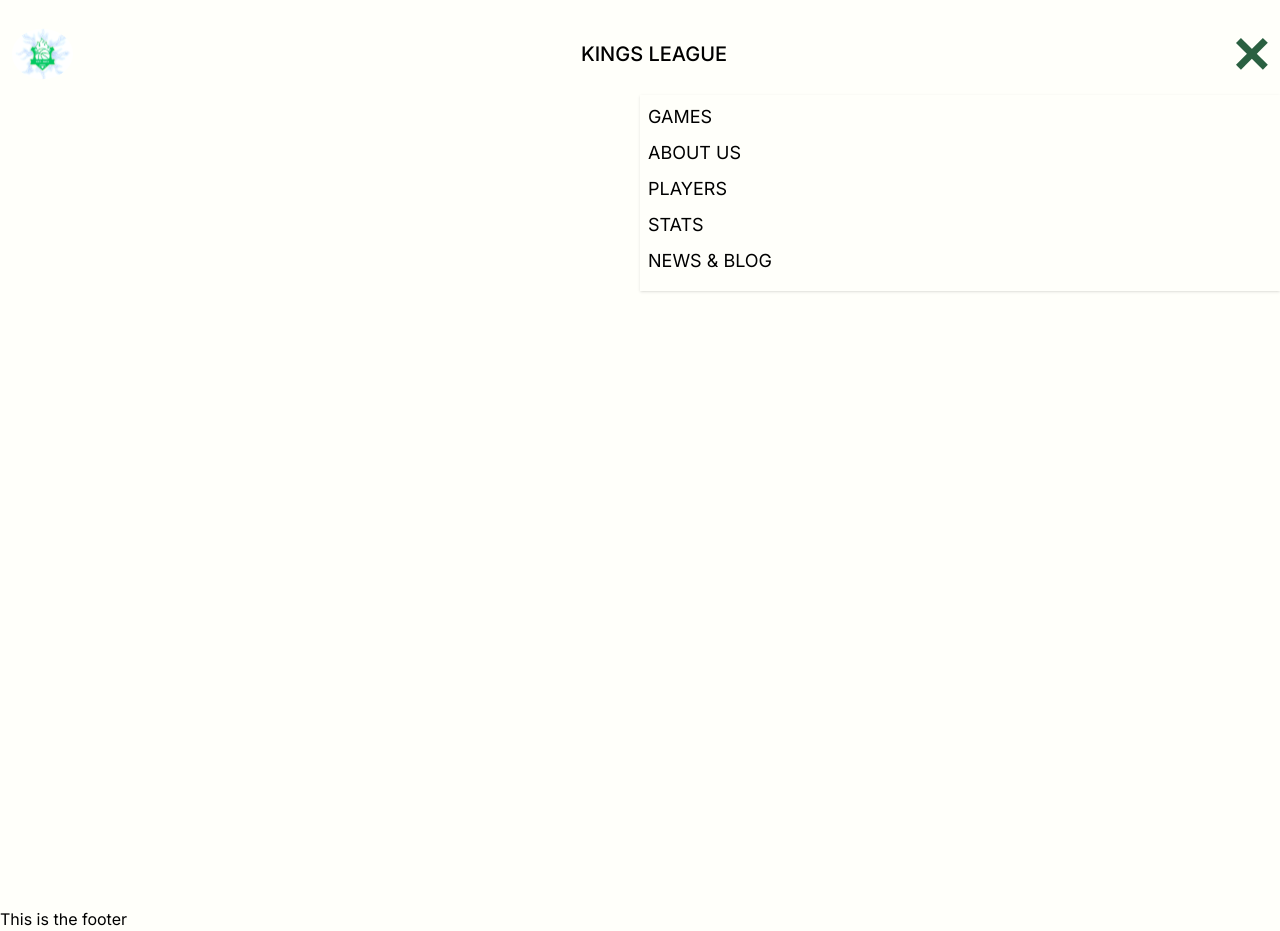
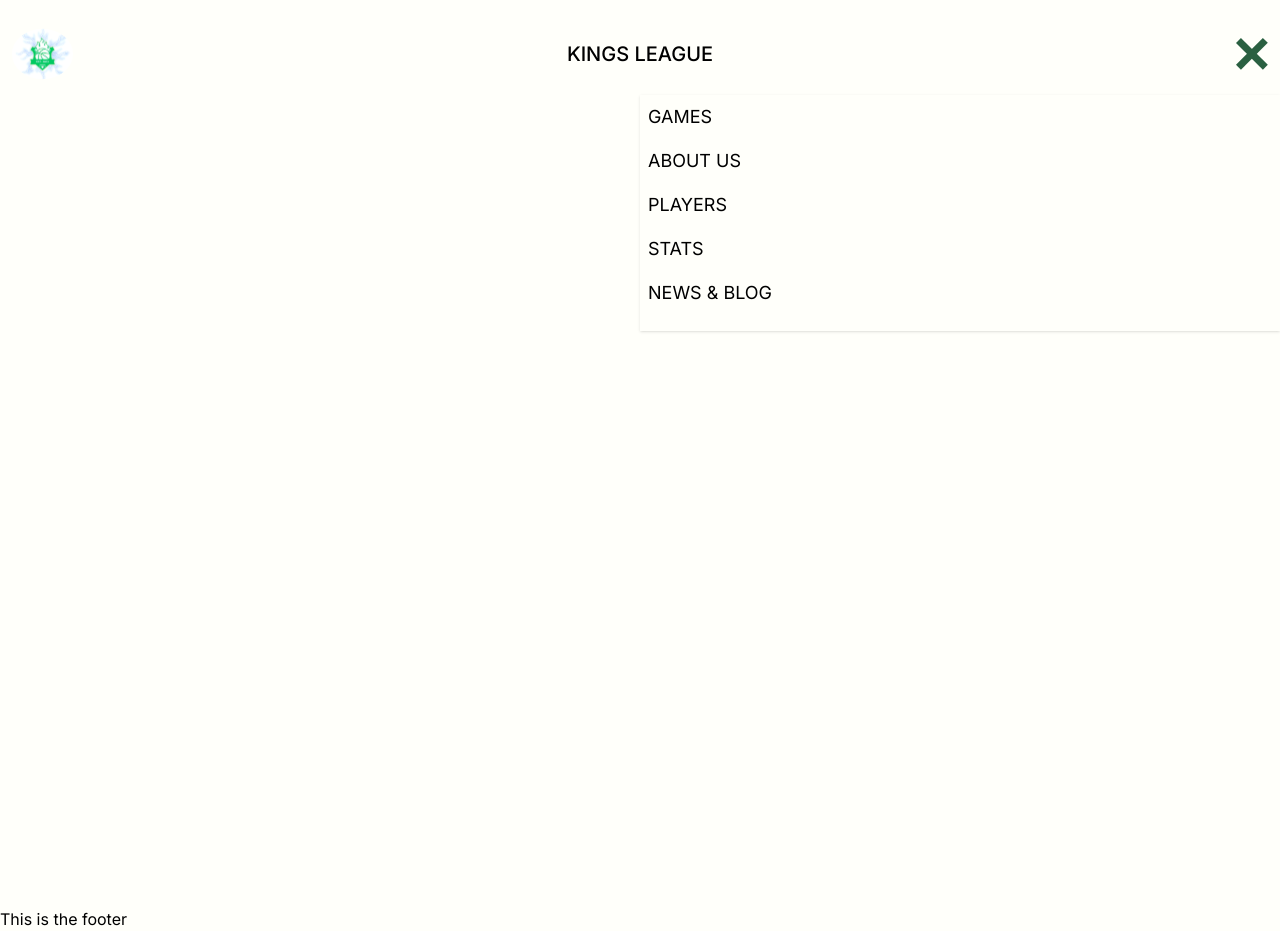
Before and after one commit to walethesolution/ball-league, a Next.js app: page / in a window 1280 px wide. Both pictures are taken after a click on the element 1248 px from the left and 53 px from the top of the page. Built offline with nearby package versions, Linux system fonts and the light colour scheme.

Commit message:
Add margin bottom for medium viewport

```diff
--- a/components/home/Header.tsx
+++ b/components/home/Header.tsx
@@ -21,7 +21,9 @@ const Header: React.FC = () => {
           src={Logo}
           alt="Kings league logo"
         />
-        <h2 className="text-xl text-black font-medium">KINGS LEAGUE</h2>
+        <div className="absolute left-1/2 transform -translate-x-1/2">
+          <h2 className="text-xl text-black font-medium">KINGS LEAGUE</h2>
+        </div>
         <div className="cursor-pointer" onClick={handleMenuToggle}>
           {menuOpen ? (
             <Image src={CloseIcon} alt="close-icon" />
@@ -33,11 +35,11 @@ const Header: React.FC = () => {
       {menuOpen && (
         <div className="absolute right-0 w-1/2 top-[83px] p-2 shadow">
           <ul>
-            <li className="mb-2 text-lg font-normal">GAMES</li>
-            <li className="mb-2 text-lg font-normal">ABOUT US</li>
-            <li className="mb-2 text-lg font-normal">PLAYERS</li>
-            <li className="mb-2 text-lg font-normal">STATS</li>
-            <li className="mb-2 text-lg font-normal">NEWS & BLOG</li>
+            <li className="mb-2 text-lg font-normal md:mb-4">GAMES</li>
+            <li className="mb-2 text-lg font-normal md:mb-4">ABOUT US</li>
+            <li className="mb-2 text-lg font-normal md:mb-4">PLAYERS</li>
+            <li className="mb-2 text-lg font-normal md:mb-4">STATS</li>
+            <li className="mb-2 text-lg font-normal md:mb-4">NEWS & BLOG</li>
           </ul>
         </div>
       )}
```
